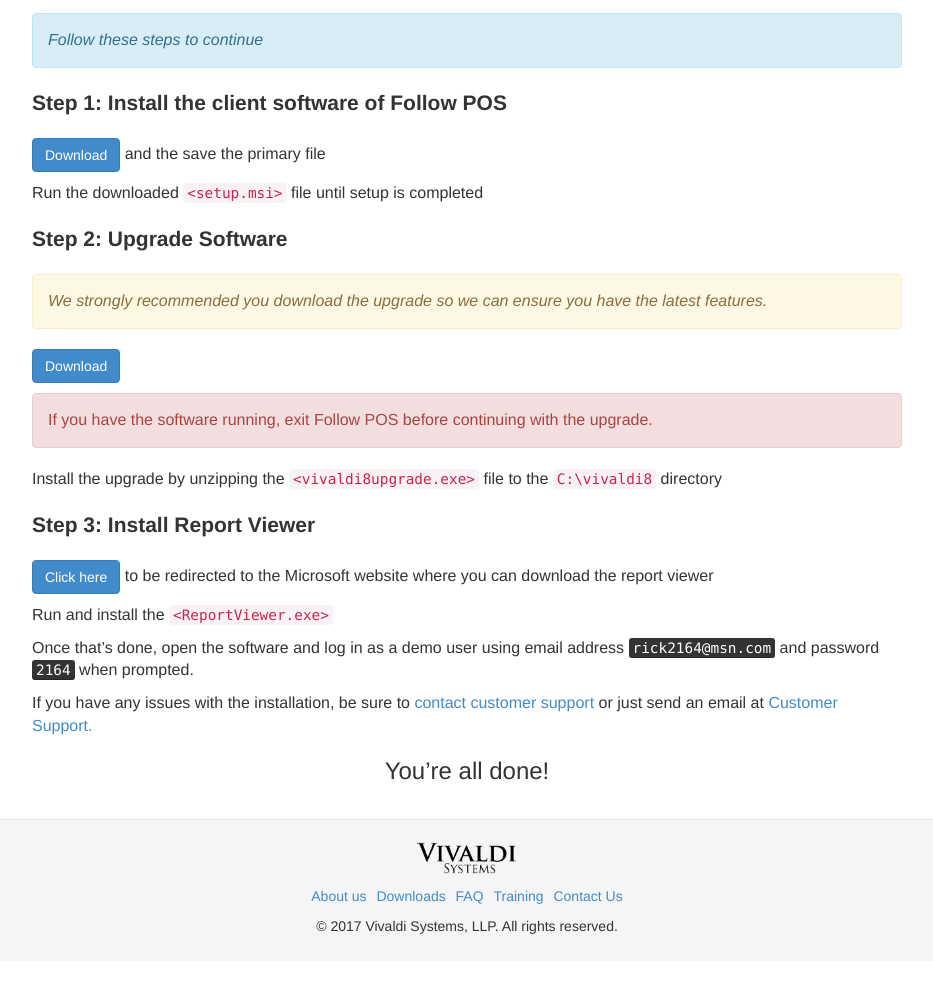
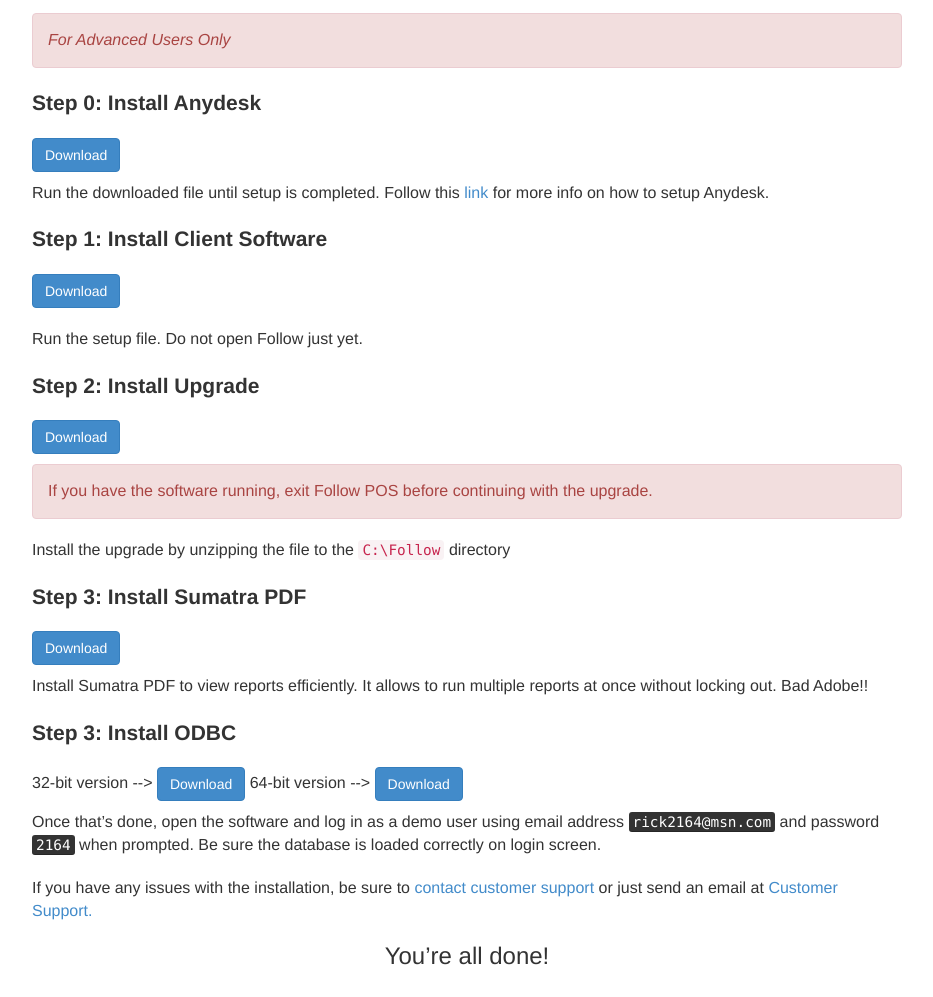
Before and after one commit to VivaldiSystem/VivaldiSystemsWebsite, a plain HTML site: page demo.html in a window 1280 px wide. Shown: the part 340-1337 px from the top of the page, without its empty margins (173-1106 px from the left). Before the commit the page ends 1301 px from the top, so only its background shows below. Drawn offline with nearby package versions, Linux system fonts and the light colour scheme.

Commit message:
More Additions to Demo page
Now changed to Install Client and inserted new details

```diff
--- a/demo.html
+++ b/demo.html
@@ -30,7 +30,7 @@
           <ul class="dropdown-menu">
             <li><a href="overview.html">Overview</a></li>
             <li><a href="features.html">Features and Specs</a></li>
-            <li><a href="demo.html">Demo</a></li>
+            <li><a href="demo.html">Install Client</a></li>
           </ul>
         </li>
           <li class="dropdown">
@@ -66,20 +66,24 @@
   <dt>Hard Drive:</dt>
   <dd>500MB minimum space</dd>
 </dl>
-    <div class="alert alert-info"><p><em>Follow these steps to continue</em></p></div>
-    <p class="lead">Step 1: Install the client software of Follow POS</p>
-    <p><a href="setup.msi"><button type="button" class="btn btn-primary btn-md"> Download</button></a> and the save the primary file</p>
-    <p  style="padding-bottom:10px;">Run the downloaded <code>&lt;setup.msi&gt;</code> file until setup is completed</p>
-    <p class="lead">Step 2: Upgrade Software</p>
-    <div class="alert alert-warning"><p><em>We strongly recommended you download the upgrade so we can ensure you have the latest features.</em></p></div>
-    <!--<p><a href="vivaldi8upgrade.exe" class="alert-link">Download</a> the upgrade</p>-->
-    <p><a href="vivaldi8upgrade.exe"><button type="button" class="btn btn-primary btn-md"> Download</button></a></p>
+    <div class="alert alert-danger"><p><em>For Advanced Users Only</em></p></div>
+    <p class="lead">Step 0: Install Anydesk</p>
+    <p><a href="http://www.anydesk.com/"><button type="button" class="btn btn-primary btn-md"> Download</button></a> </p>
+    <p  style="padding-bottom:10px;">Run the downloaded file until setup is completed. Follow this <a href="guide.html">link</a> for more info on how to setup Anydesk.</p>
+    <p class="lead">Step 1: Install Client Software</p>
+    <p style="padding-bottom:10px;"> <a href="http://www.followpos.com/Setup.exe"><button type="button" class="btn btn-primary btn-md"> Download</button></a></p>
+    <p style="padding-bottom:10px;">Run the setup file. Do not open Follow just yet.</p>
+    <p class="lead">Step 2: Install Upgrade</p>
+    <p><a href="http://www.followpos.com/upgrade.exe"><button type="button" class="btn btn-primary btn-md"> Download</button></a></p>
     <div class="alert alert-danger"><p>If you have the software running, exit Follow POS before continuing with the upgrade.</p></div>
-    <p style="padding-bottom:10px">Install the upgrade by unzipping the <code>&lt;vivaldi8upgrade.exe&gt;</code> file to the <code>C:\vivaldi8</code> directory</p>
-    <p class="lead">Step 3: Install Report Viewer</p>
-    <p><a href="http://www.microsoft.com/en-us/download/details.aspx?id=6442"><button type="button" class="btn btn-primary btn-md"> Click here </button></a> to be redirected to the Microsoft website where you can download the report viewer</p>
-    <p>Run and install the <code>&lt;ReportViewer.exe&gt;</code></p>
-    <p>Once that’s done, open the software and log in as a demo user using email address <kbd>rick2164@msn.com</kbd> and password <kbd>2164</kbd> when prompted.</p>
+    <p style="padding-bottom:10px">Install the upgrade by unzipping the file to the <code>C:\Follow</code> directory</p>
+    <p class="lead">Step 3: Install Sumatra PDF</p>
+    <p><a href="http://www.followpos.com/SumatraPDF-3.1.1-install.exe"><button type="button" class="btn btn-primary btn-md"> Download</button></a></p>
+    <p style="padding-bottom:10px">Install Sumatra PDF to view reports efficiently. It allows to run multiple reports at once without locking out. Bad Adobe!!</p>
+    <p class="lead">Step 3: Install ODBC </p>
+    <p>32-bit version --> <a href="http://www.followpos.com/msodbcsql.msi"><button type="button" class="btn btn-primary btn-md"> Download</button></a> 64-bit version --> <a href="http://www.followpos.com/sqlncli.msi"><button type="button" class="btn btn-primary btn-md"> Download</button></a></p>
+    <p></p>
+    <p style="padding-bottom:10px">Once that’s done, open the software and log in as a demo user using email address <kbd>rick2164@msn.com</kbd> and password <kbd>2164</kbd> when prompted. Be sure the database is loaded correctly on login screen.</p>
     <p>If you have any issues with the installation, be sure to <a href="contact.html" class="alert-link">contact customer support</a> or just send an email at <a href="mailto:francisco@vivaldisystems.com?subject=Demo Installation Support">Customer Support.</a></p>
     <h3 style="text-align: center; padding-bottom: 25px;">You’re all done!</h3>
 </div>
```
Also changed, not shown: aboutus.html (+1 -1 lines), blog/index.html (+1 -1 lines), contact.html (+1 -1 lines), downloads.html (+1 -1 lines), faq.html (+1 -1 lines), features.html (+1 -1 lines), guide.html (+1 -1 lines), guides/manageitemsandclasses.html (+1 -1 lines), guides/markticketready.html (+1 -1 lines), guides/pickupticket.html (+1 -1 lines), guides/remote.html (+1 -1 lines), guides/stepstopurchase.html (+1 -1 lines), guides/writesimpleticket.html (+1 -1 lines), index.html (+1 -1 lines), 4 more files.
